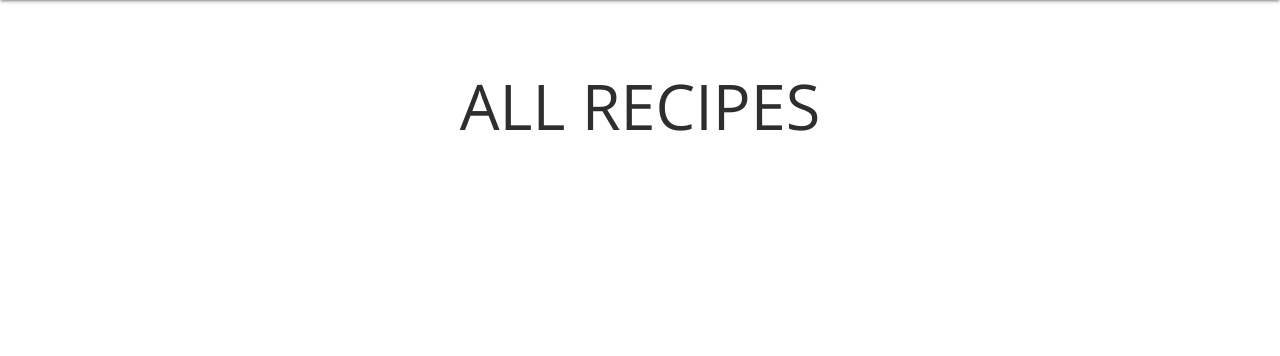
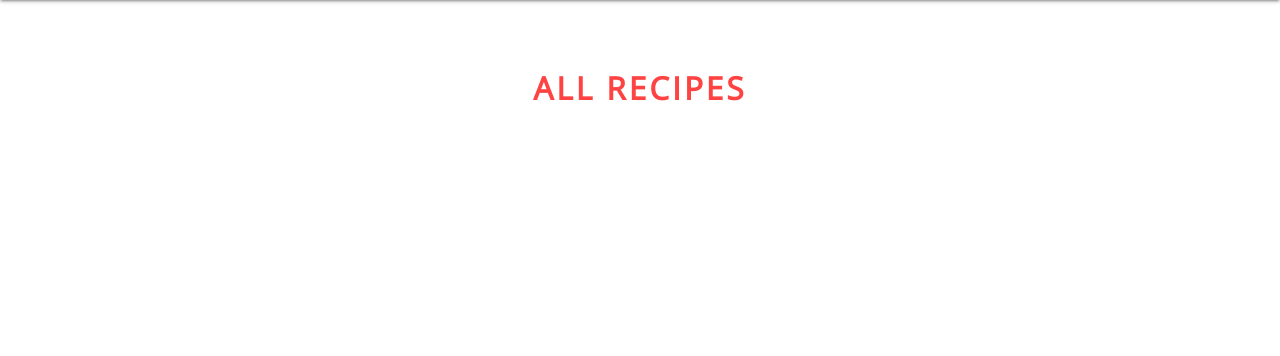
Before and after one commit to irinatu17/MyCookBook, a Flask app: page /all_recipes in a window 1280 px wide. Shown: the part 64-420 px from the top of the page. Run offline with Flask 2, Linux system fonts and the light colour scheme; data that the repository does not hold is empty; some libraries are stand-ins or nearby versions.

Commit message:
Add 'secondary heading' class

```diff
--- a/mycookbook/static/css/style.css
+++ b/mycookbook/static/css/style.css
@@ -61,6 +61,12 @@ font-weight: 500;
 letter-spacing: 0.3rem;
 font-family: var(--secondaryfont);
 text-shadow: 1px 1px 1px var(--lightgrey);
+}
+.secondary-heading{
+font-size: 2.1rem;
+letter-spacing: 0.2rem;
+color: var(--coral);
+font-weight: 600;
 }
 .sub-heading{
 font-size: 1.7rem;
--- a/mycookbook/templates/all_recipes.html
+++ b/mycookbook/templates/all_recipes.html
@@ -1,7 +1,7 @@
-{% extends 'base.html' %}
-{% block content %}
-<section class = "container margin-top-large">
-    <h1 class=" uppercase center-align">All Recipes</h1>
+{% extends 'base.html' %} {% block content %}
+<section class="container margin-top-large">
+  <h1 class="secondary-heading uppercase center-align">All Recipes</h1>
+</section>
 <div class="container container-recipes">
   <div class="row">
     {% for recipe in recipes %}
@@ -9,5 +9,5 @@
     {% endfor %}
   </div>
 </div>
-</section>
+
 {% endblock %}
```
Lines whose indentation alone changed are shown as unchanged.
